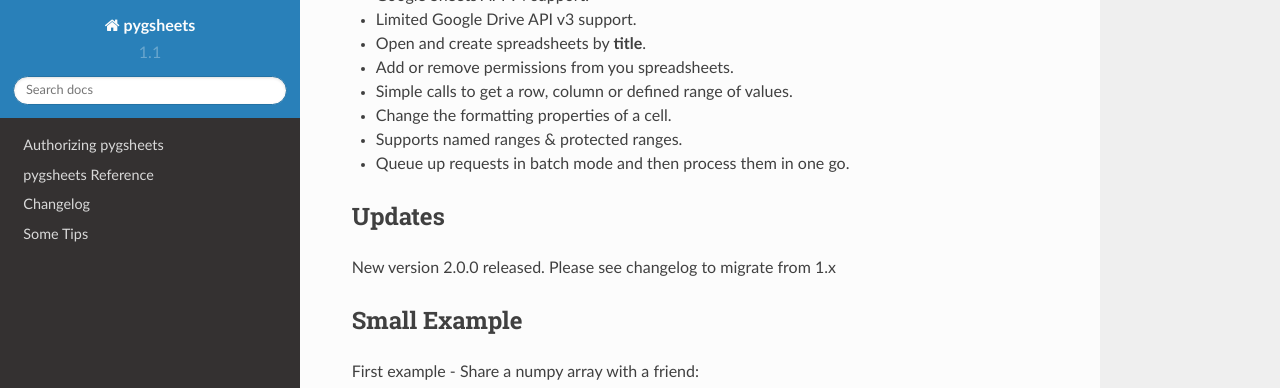
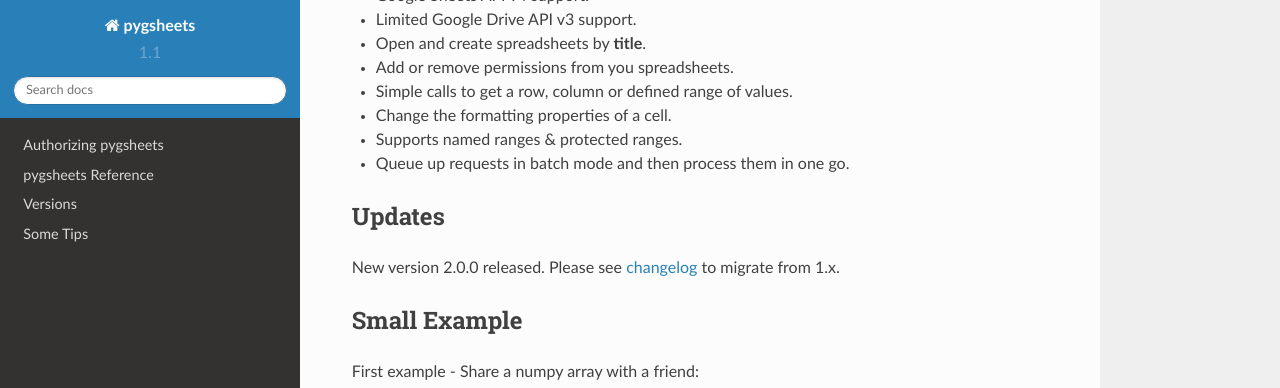
Before and after one commit to nithinmurali/pygsheets, a Sphinx documentation site: the page built from docs/source/index.rst, in a window 1280 px wide and 900 px high, scrolled down 328 px. Shown: the top 388 px of the window. Built offline with Sphinx 7.4.7 and the Read the Docs theme 2.0.0, drawn with Linux system fonts in a browser that asks for light colours.

```diff
--- a/docs/source/changelog.rst
+++ b/docs/source/changelog.rst
@@ -1,6 +1,6 @@
 
-Changelog
-=========
+Versions
+========
 
 
 Version 2.0.0
--- a/docs/source/index.rst
+++ b/docs/source/index.rst
@@ -26,7 +26,11 @@ Features
 
 Updates
 -------
-New version 2.0.0 released. Please see changelog to migrate from 1.x
+New version 2.0.0 released. Please see changelog_ to migrate from 1.x.
+
+.. _changelog: https://pygsheets.readthedocs.io/en/staging/changelog.html
+
+
 
 Small Example
 -------------
```
Also changed, not shown: README.md (+2 -2 lines).
